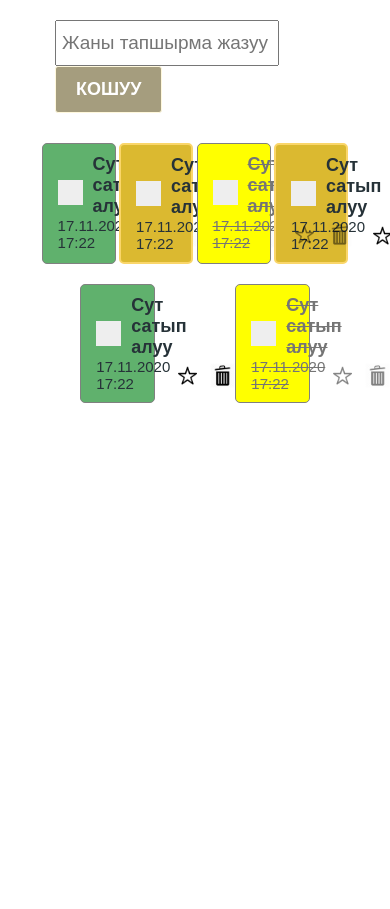
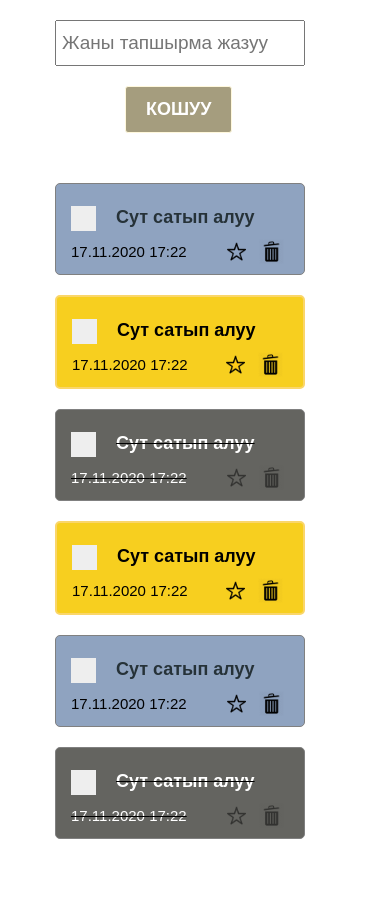
Before and after one commit to mederdev/ToDo, a Django app: template main/templates/index.html in a window 390 px wide. Before the commit the page ends 844 px from the top of that part, so only its background shows below. Run offline with Django 3.2, Linux system fonts and the light colour scheme; the template is opened without the code that fills it, so the values that code supplies are empty; the page is wider than the window, and the part outside it is not shown.

Commit message:
added new styles

```diff
--- a/main/static/styles/checkbox.css
+++ b/main/static/styles/checkbox.css
@@ -3,8 +3,9 @@
     position: relative;
     padding-left: 35px;
     margin-bottom: 12px;
+    margin-top: 0;
     cursor: pointer;
-    font-size: 22px;
+    font-size: 10px;
     -webkit-user-select: none;
     -moz-user-select: none;
     -ms-user-select: none;
--- a/main/static/styles/style.css
+++ b/main/static/styles/style.css
@@ -40,9 +41,14 @@ section {
     box-shadow: 2px 2px 5px 3px rgb(235, 226, 192);
 }
 
+.create_button:hover {
+    transform: scale(1.05);
+}
+
 .todo_container {
     padding: 30px 20px;
     display: flex;
+    flex-direction: row;
     justify-content: space-around;
     flex-wrap: wrap;
     width: 100%;
@@ -53,20 +59,30 @@ section {
     border-radius: 5px;
     width: 24%;
     padding: 10px 15px;
-    background-color: rgb(96, 177, 109);
+    background-color: rgb(143, 163, 192);
     margin-bottom: 20px;
+    transition: 0.2s;
+}
+
+.todo_item:hover {
+    transform: scale(1.02);
 }
 
 .todo_item.done {
-    background-color: yellow;
+    background-color: rgb(100, 100, 96);
     text-decoration: line-through;
-    color: #757575;
+    color: #000000;
+}
+
+.todo_item h4 {
+    margin-top: 12px;
+    margin-left: 10px;
 }
 
 .todo_item.done h4,
 .todo_item.done p,
 .todo_item.done span {
-    color: #757575;
+    color: #ffffff;
 }
 
 .todo_item.done img {
@@ -74,8 +90,14 @@ section {
 }
 
 .todo_item.marked {
-    background-color: #dbb930;
+    background-color: #f7cf1f;
     border: 2px solid #fad66a;
+}
+
+.todo_item.marked h4,
+p,
+span {
+    color: #000000;
 }
 
 .todo_item_header {
@@ -89,11 +111,12 @@ section {
     font-family: sans-serif;
 }
 
-.todo_item_header h4 a {
+.todo_item_header a {
     text-decoration: none;
 }
 
 .todo_item_footer {
+    margin-top: 10px;
     display: flex;
     justify-content: space-between;
     align-items: center;
@@ -113,4 +136,31 @@ section {
     height: 25px;
     margin: 0 5px;
     cursor: pointer;
+    transition: linear 0.3s;
 }
+
+.todo_item_footer img:hover {
+    transform: scale(1.2);
+}
+
+@media(max-width:600px) {
+    .todo_container {
+        padding-left: 10%;
+        flex-direction: column;
+    }
+    .todo_item {
+        border: 1px solid gray;
+        border-radius: 5px;
+        width: 250px;
+        padding: 10px 15px;
+        background-color: rgb(143, 163, 192);
+        margin-bottom: 20px;
+        transition: 0.2s;
+    }
+    .create_button {
+        margin: 20px 70px;
+    }
+    .create_input {
+        width: 250px;
+    }
+}
--- a/main/templates/index.html
+++ b/main/templates/index.html
@@ -7,8 +6,8 @@
     <meta name="viewport" content="width=device-width, initial-scale=1.0">
     <title>Document</title>
     <!-- <link rel="stylesheet" href="./styles/style.css"> -->
-    <link rel="stylesheet" href="{%static 'styles/style.css'%}">
-    <link rel="stylesheet" href="{%static 'styles/checkbox.css'%}">
+    <link rel="stylesheet" href="./styles/style.css">
+    <link rel="stylesheet" href="./styles/checkbox.css">
 </head>
 
 <body>
```
Also changed, not shown: other parts of main/static/styles/style.css (+1 -0 lines), other parts of main/templates/index.html (+0 -1 lines).
